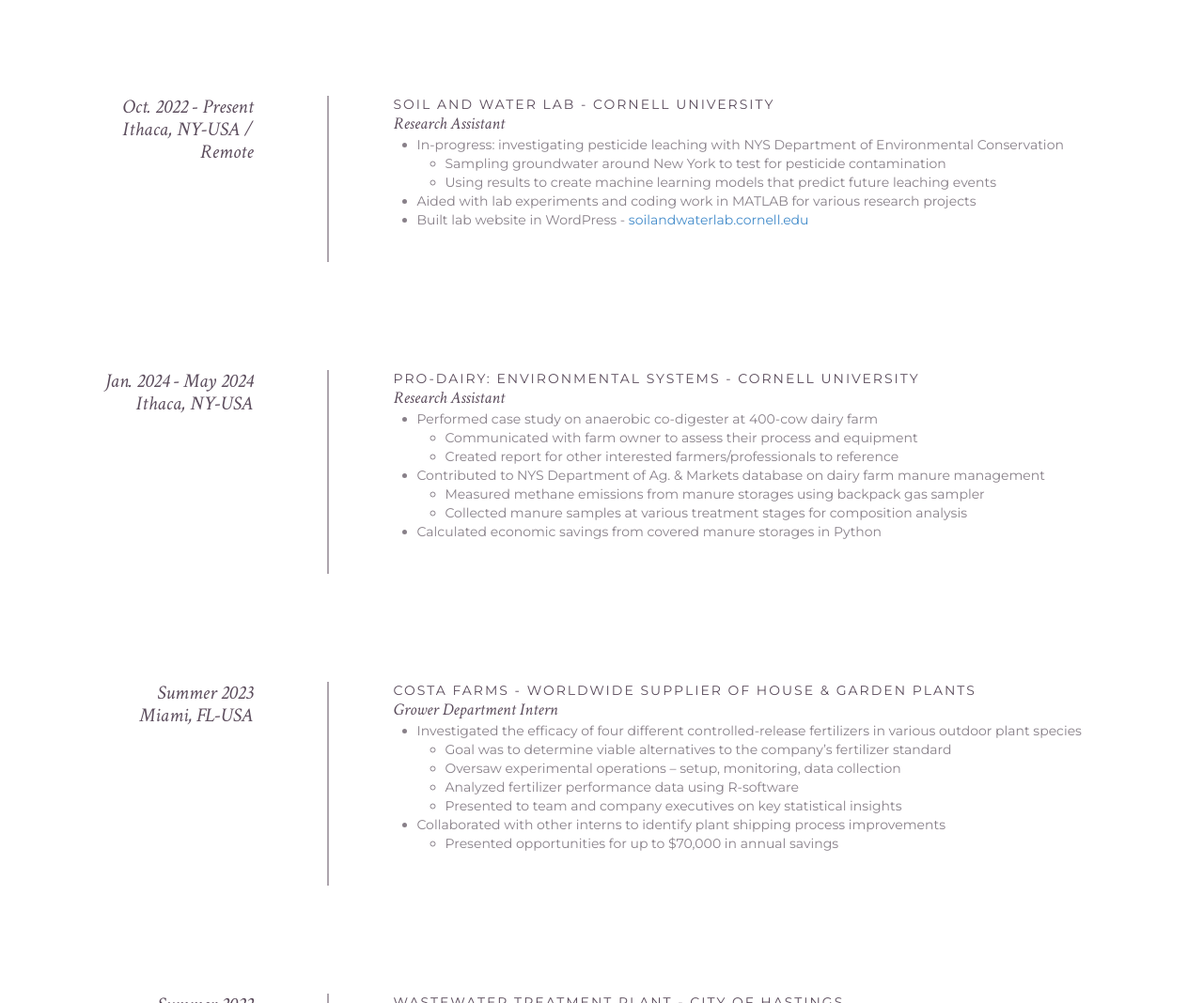
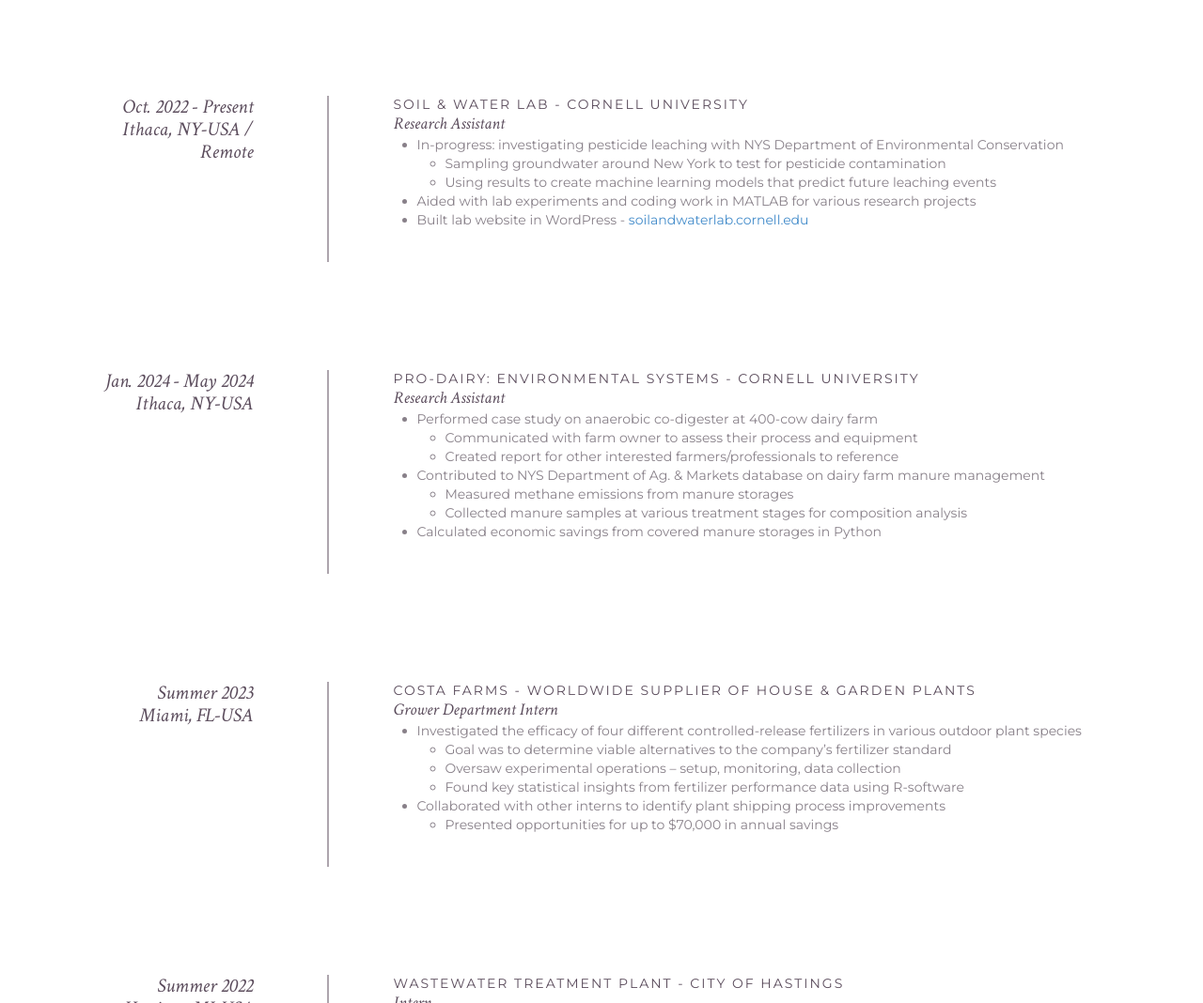
Before and after one commit to izguenther6/izguenther6.github.io, a plain HTML site: page index.html in a window 1280 px wide. Shown: the part 2845-3913 px from the top of the page at 94% size. Drawn offline with nearby package versions, Linux system fonts and the light colour scheme; some packages are replaced by stand-ins of ours; a script that the page names is missing.

Commit message:
Update index.html

```diff
--- a/index.html
+++ b/index.html
@@ -157,7 +157,7 @@
               <div class="expertiesdesc col-xs-12 col-sm-9 col-md-9 col-lg-9">
                 <h4>Lab</h4>
                 <h5>Water, waste, soil</h5>
-                <p>Nutrient composition, alkalinity, pH, suspended solids, BOD, bacterial contamination, soil purification, bioinstrumentation</p>
+                <p>Nutrient concentrations, alkalinity, pH, suspended solids, BOD, bacterial contamination, soil purification, bioinstrumentation</p>
                 <!--</div>
               <div class="expertiesdesc col-xs-12 col-sm-9 col-md-9 col-lg-9">-->
                 <h4>Field</h4>
@@ -226,7 +226,7 @@
                 </div>
             </div>
         	<div class="expertiesdesc col-xs-12 col-sm-9 col-md-9 col-lg-9">
-            	<h4>Soil and Water Lab - Cornell University</h4>
+            	<h4>Soil & Water Lab - Cornell University</h4>
                 <h5>Research Assistant</h5>
                 <ul style = "margin-left: 25px">
                   <li> In-progress: investigating pesticide leaching with NYS Department of Environmental Conservation</li>
@@ -257,7 +257,7 @@
                   </ul>
 		<li>Contributed to NYS Department of Ag. & Markets database on dairy farm manure management</li>
 		  <ul style = "margin-left: 30px" list-style-type = "disc">
-                  <li>Measured methane emissions from manure storages using backpack gas sampler</li>
+                  <li>Measured methane emissions from manure storages</li>
                   <li>Collected manure samples at various treatment stages for composition analysis</li>
                   </ul>
                   <li>Calculated economic savings from covered manure storages in Python</li>
@@ -281,8 +281,7 @@
                   <ul style = "margin-left: 30px" list-style-type = "disc">
                   <li>Goal was to determine viable alternatives to the company’s fertilizer standard</li>
                   <li>Oversaw experimental operations – setup, monitoring, data collection</li>
-                  <li>Analyzed fertilizer performance data using R-software</li>
-                  <li>Presented to team and company executives on key statistical insights</li>
+                  <li>Found key statistical insights from fertilizer performance data using R-software</li>
                   </ul>
                   <li> Collaborated with other interns to identify plant shipping process improvements</li>
                   <ul style = "margin-left: 30px" list-style-type = "disc">
```
